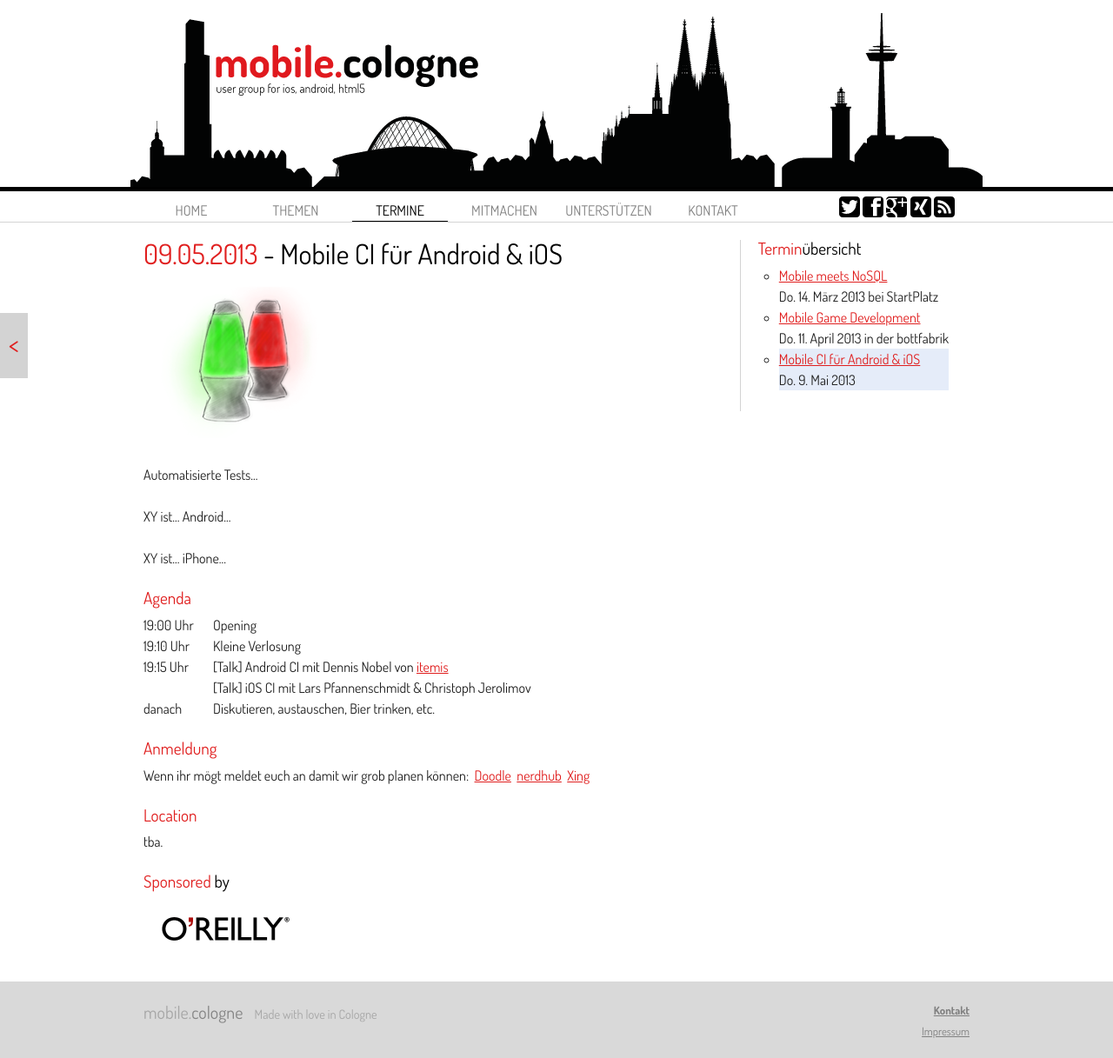
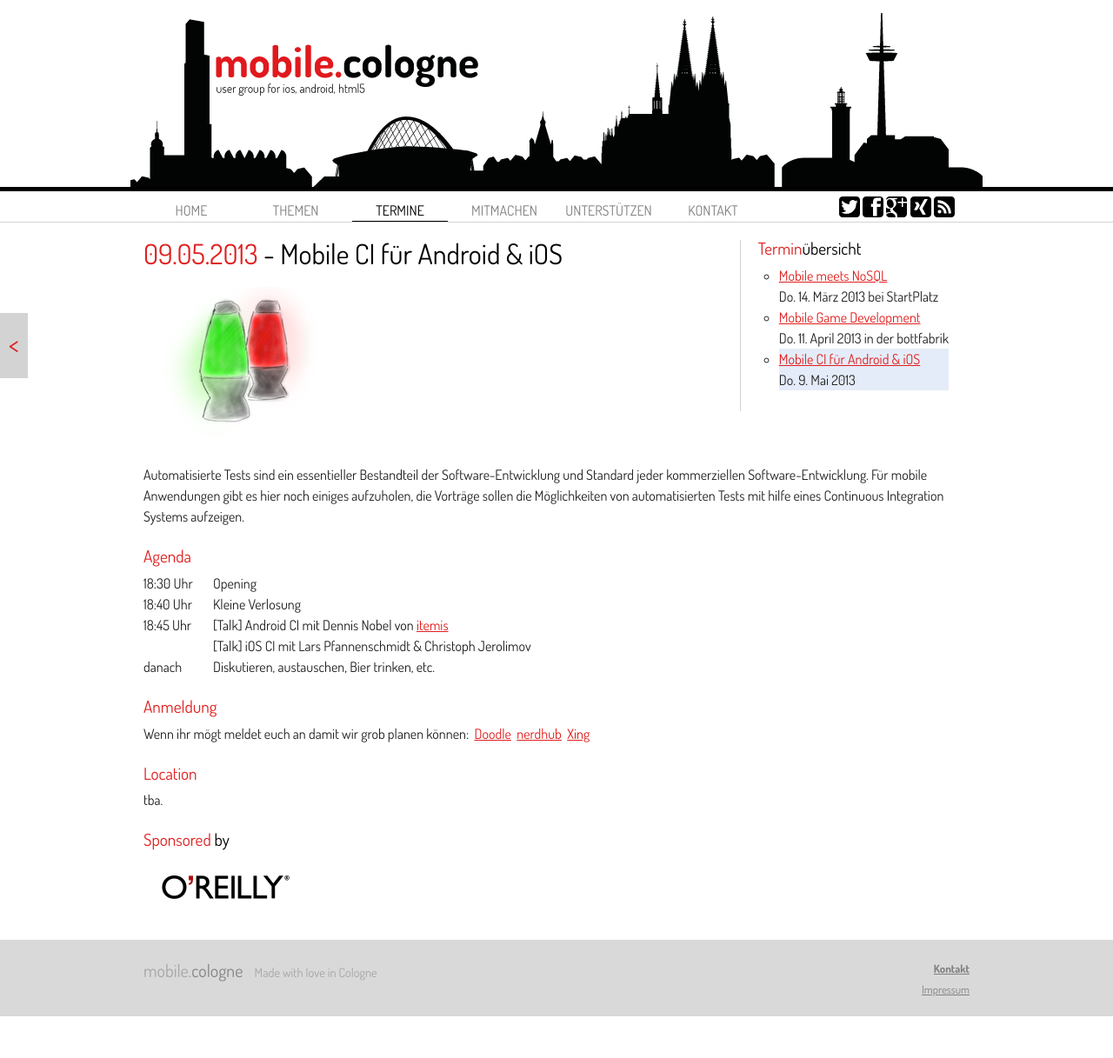
Before and after one commit to mobilecgn/mobilecgn.github.com, a Jekyll site: the page built from _posts/2013/2013-05-09-vortragsabend.html, in a window 1280 px wide. Shown: the whole page at 87% size. Built offline with Jekyll 4.4.1, drawn with Linux system fonts in a browser that asks for light colours; after the commit the page ends 1169 px from its top, so only the background shows below that.

Commit message:
Update the time and add a small text.

```diff
--- a/_includes/_location_bottfabrik.html
+++ b/_includes/_location_bottfabrik.html
@@ -1,5 +1,5 @@
-{% assign latitude = 50.94864 %}
-{% assign longitude = 6.94499 %}
+{% assign latitude = 50.922596 %}
+{% assign longitude = 6.963723 %}
 {% assign location = 'An der Bottmühle 5, 50678 Köln' %}
 
 <h3>Location</h3>
--- a/_posts/2013/2013-04-11-vortragsabend.html
+++ b/_posts/2013/2013-04-11-vortragsabend.html
@@ -27,11 +27,11 @@ nerdhub: http://www.nerdhub.de/events/105-mobile-cologne/dates/1138
 
 <h3>Agenda</h3>
 <div class="container span-15 last clear">
-	<div class="span-2">19:00 Uhr</div>
+	<div class="span-2">18:30 Uhr</div>
 	<div class="span-13 last">Opening</div>
-	<div class="span-2">19:10 Uhr</div>
+	<div class="span-2">18:40 Uhr</div>
 	<div class="span-13 last">Kleine Verlosung</div>
-	<div class="span-2">19:15 Uhr</div>
+	<div class="span-2">19:45 Uhr</div>
 	<div class="span-13 last">
 		[Talk] Mobile Game Development, <a href="https://twitter.com/iceX33" target="_blank">Maxim Zaks</a>, <a href="http://www.wooga.com/" target="_blank">Wooga</a><br/>
 	</div>
--- a/_posts/2013/2013-05-09-vortragsabend.html
+++ b/_posts/2013/2013-05-09-vortragsabend.html
@@ -13,22 +13,20 @@ nerdhub: http://www.nerdhub.de/events/105-mobile-cologne/dates/1138
 	<img src="/static/images/events/mobile-cologne-2013-05-c.png" width="240" height="180" alt="Teaser: Mobile Testing" />
 </p>
 <p>
-	Automatisierte Tests...
-</p>
-<p>
-	XY ist... Android...
-</p>
-<p>
-	XY ist... iPhone...
+	Automatisierte Tests sind ein essentieller Bestandteil der Software-Entwicklung
+	und Standard jeder kommerziellen Software-Entwicklung.
+	Für mobile Anwendungen gibt es hier noch einiges aufzuholen,
+	die Vorträge sollen die Möglichkeiten von automatisierten Tests
+	mit hilfe eines Continuous Integration Systems aufzeigen.
 </p>
 
 <h3>Agenda</h3>
 <div class="container span-15 last clear">
-	<div class="span-2">19:00 Uhr</div>
+	<div class="span-2">18:30 Uhr</div>
 	<div class="span-13 last">Opening</div>
-	<div class="span-2">19:10 Uhr</div>
+	<div class="span-2">18:40 Uhr</div>
 	<div class="span-13 last">Kleine Verlosung</div>
-	<div class="span-2">19:15 Uhr</div>
+	<div class="span-2">18:45 Uhr</div>
 	<div class="span-13 last">
 		[Talk] Android CI mit Dennis Nobel von <a href="http://www.itemis.de/">itemis</a><br/>
 		[Talk] iOS CI mit Lars Pfannenschmidt &amp; Christoph Jerolimov<br/>
```
